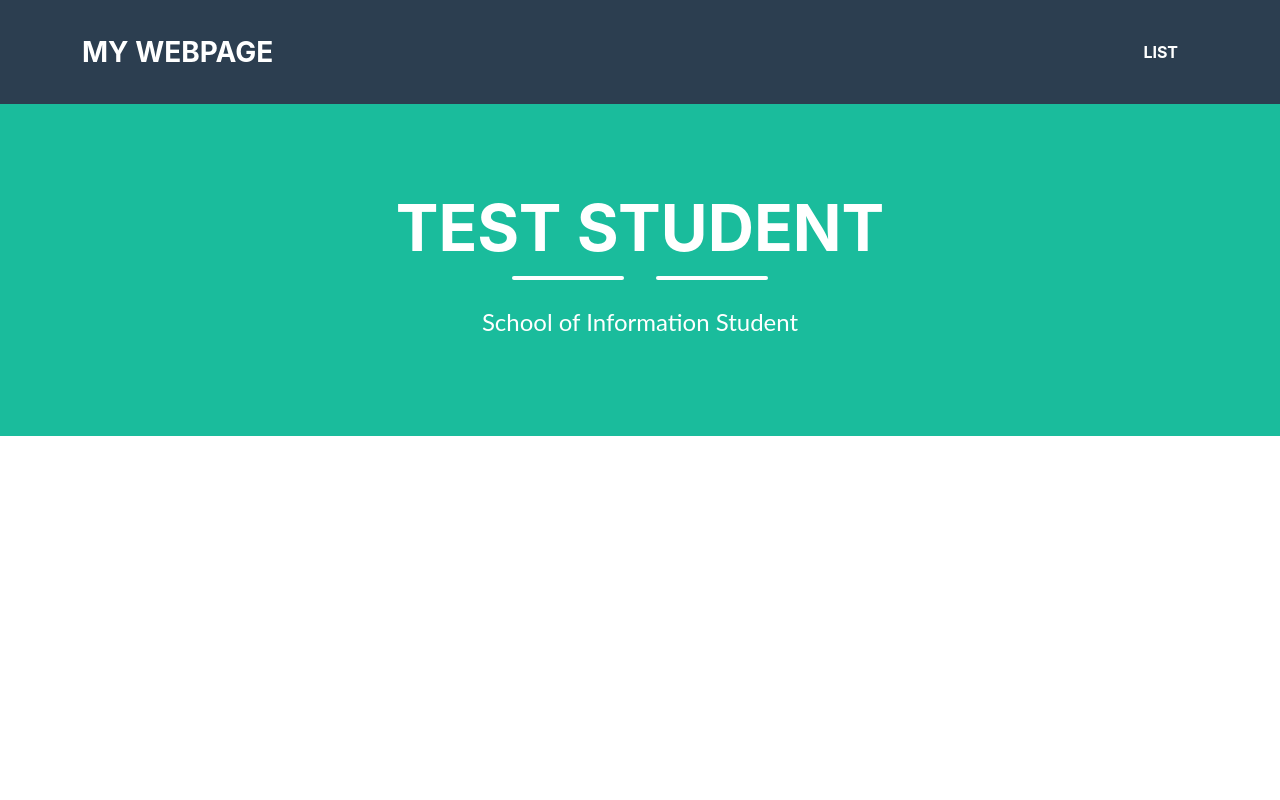
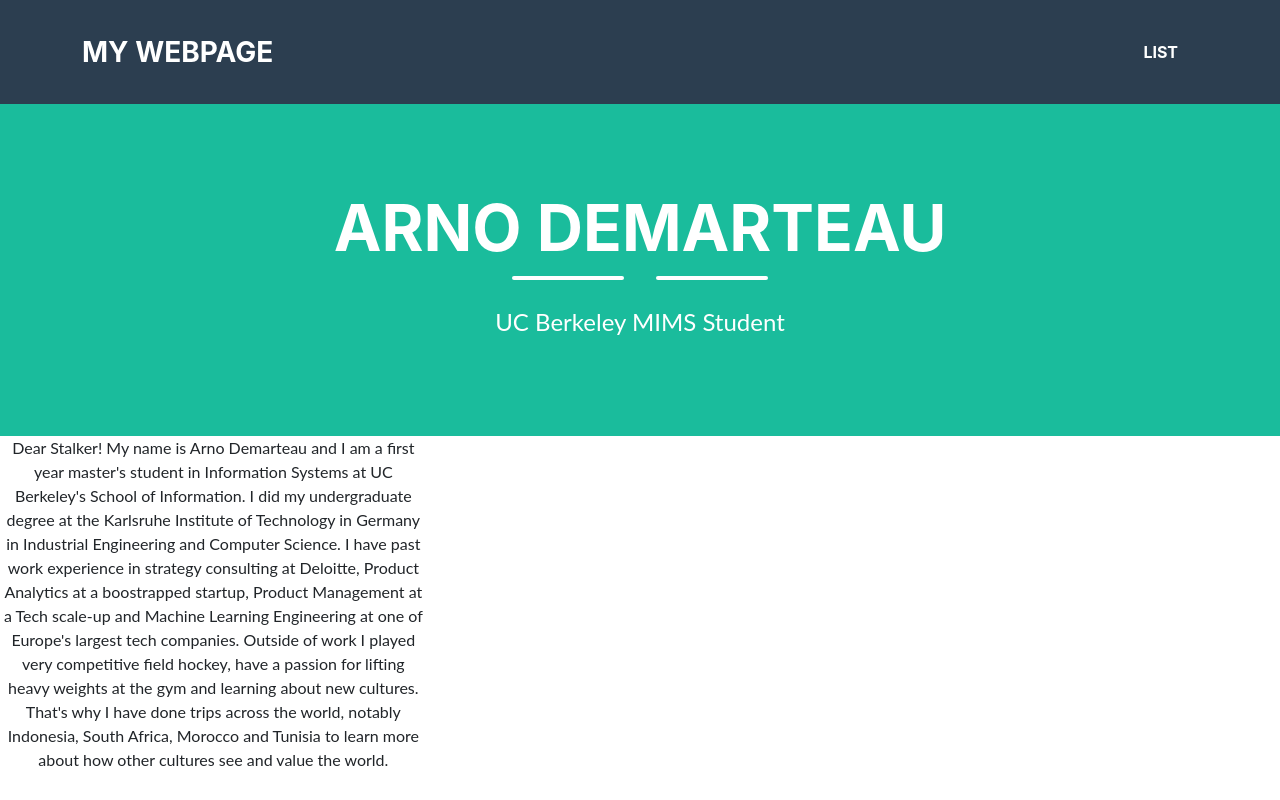
Before and after one commit to ademcodesproducts/ademcodesproducts.github.io, a plain HTML site: page index.html in a window 1280 px wide. Drawn offline with Linux system fonts and the light colour scheme.

Commit message:
new commit

```diff
--- a/index.html
+++ b/index.html
@@ -23,20 +23,22 @@
             <div class="container d-flex align-items-center flex-column">
 
                 <!-- This code is for the student name-->
-                <h1 class="masthead-heading text-uppercase mb-0">Test Student</h1>
+                <h1 class="masthead-heading text-uppercase mb-0">Arno Demarteau</h1>
                 <!--This code creates the two lines separating the student name from the subtitle-->
                 <div class="divider-custom divider-light">
                     <div class="divider-custom-line"></div>
                     <div class="divider-custom-line"></div>
                 </div>
                 <!--This code creates the subheading underneath the line dividers-->
-                <p class="masthead-subheading font-weight-light mb-0">School of Information Student</p>
+                <p class="masthead-subheading font-weight-light mb-0">UC Berkeley MIMS Student</p>
             </div>
         </header>
         <section class="text-center">
 
             <div class="col-md-6 col-lg-4 mb-5">
-                <!-- put your bio paragraph here; remember to use the correct html tags -->
+                <p>Dear Stalker! My name is Arno Demarteau and I am a first year master's student in Information Systems at UC Berkeley's School of Information. I did my undergraduate degree at the Karlsruhe Institute of Technology in Germany in Industrial Engineering and Computer Science. I have past work experience in strategy consulting at Deloitte, Product Analytics at a boostrapped startup, Product Management
+                    at a Tech scale-up and Machine Learning Engineering at one of Europe's largest tech companies. Outside of work I played very competitive field hockey, have a passion for lifting heavy weights at the gym and learning about new cultures. That's why I have done trips across the world, notably Indonesia, South Africa, Morocco and Tunisia
+                to learn more about how other cultures see and value the world. </p>
 
             </div>
         </section>
```
